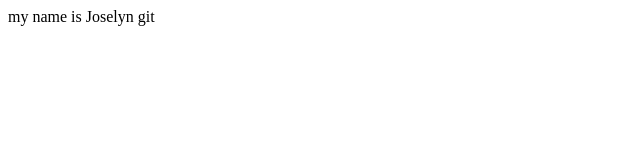
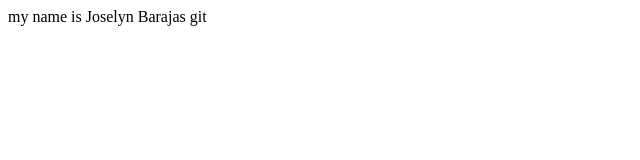
Before and after one commit to Joselynbarajas/First-Git-hub-project, a plain HTML site: page index.html in a window 1280 px wide. Shown: the full height of the page, 0-640 px from the left. Drawn offline with Linux system fonts and the light colour scheme.

Commit message:
emphazise the name

```diff
--- a/index.html
+++ b/index.html
@@ -6,6 +6,6 @@
     <title>Document</title>
 </head>
 <body>
-    my name is Joselyn
+    my name is Joselyn Barajas
 </body>
 </html>git
```
